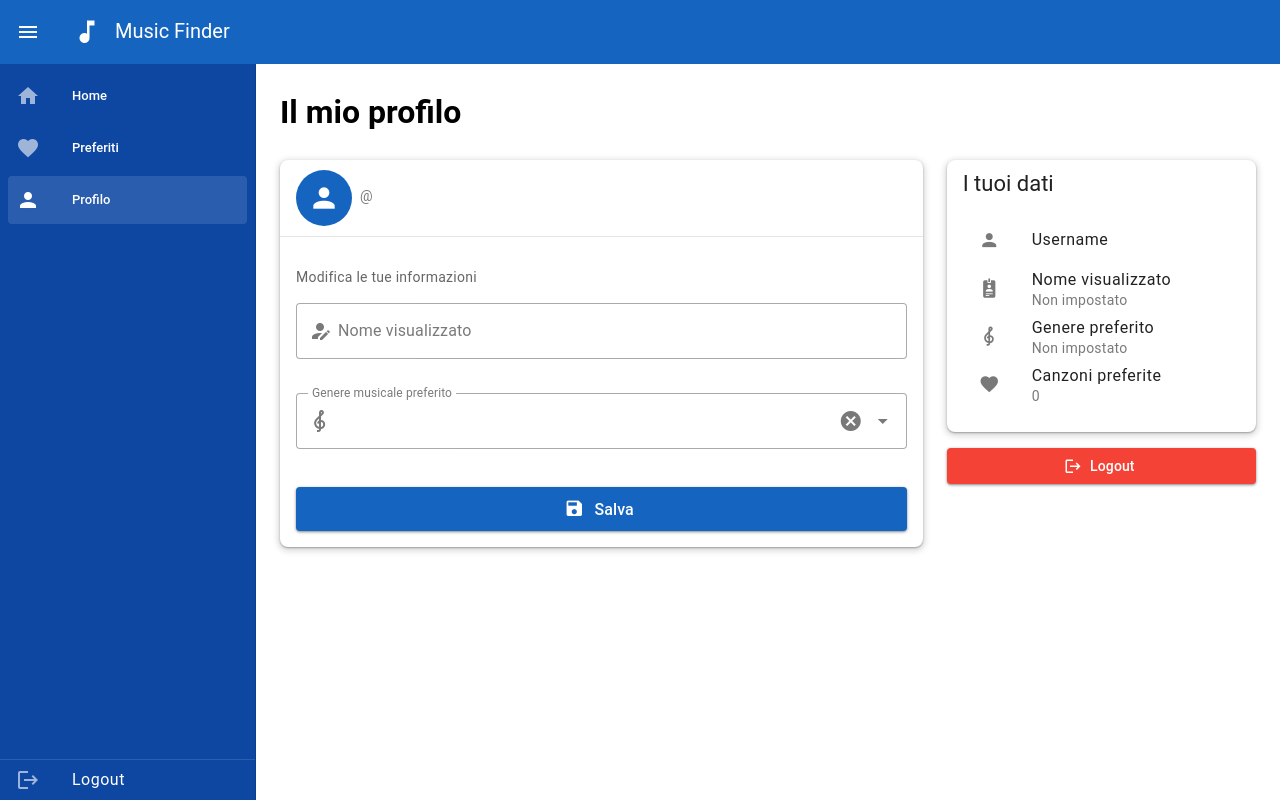
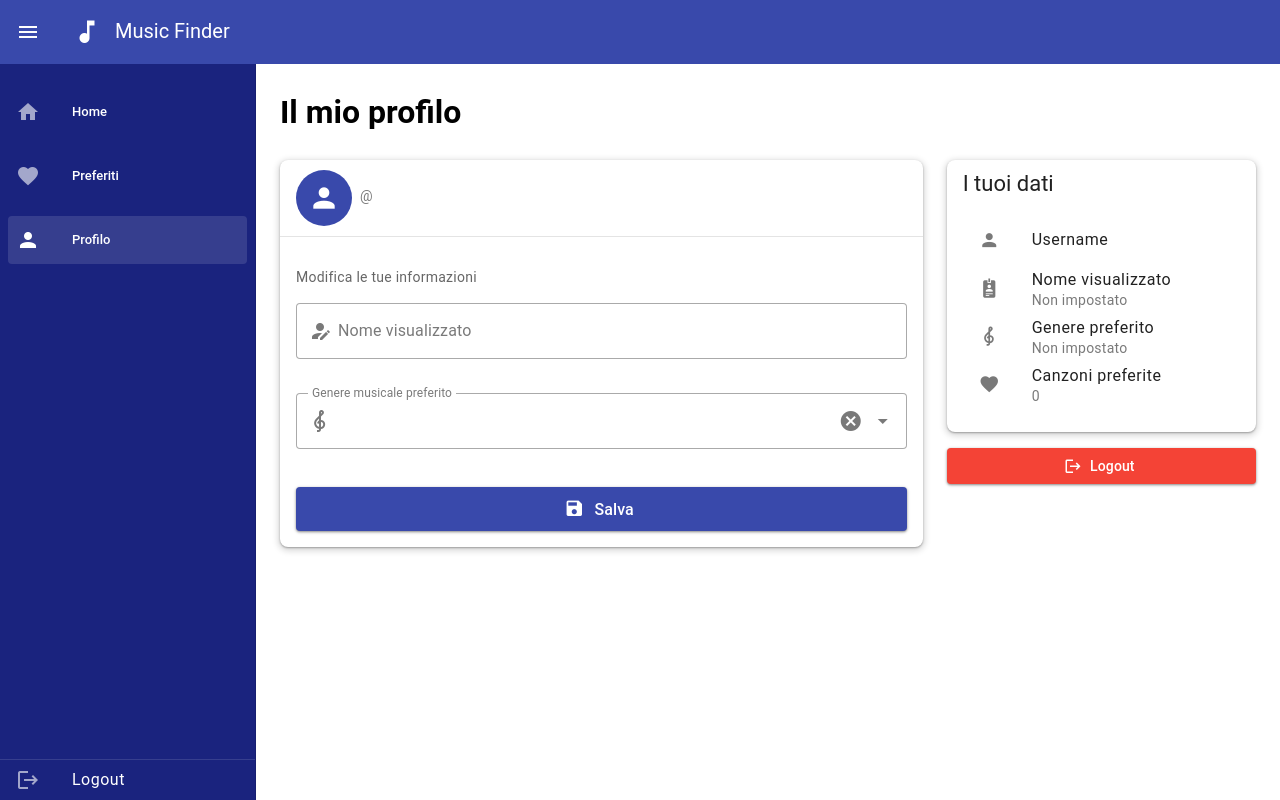
Before and after one commit to mrtrss925-dot/LyricSearch, a Vue app: page /profile in a window 1280 px wide. Built offline with nearby package versions, Linux system fonts and the light colour scheme; no server answers; the database is empty; sample sign-in values are in the browser's storage.

Commit message:
modifiche colori e home.vue

```diff
--- a/src/App.vue
+++ b/src/App.vue
@@ -22,11 +22,11 @@ function logout() {
 
 <template>
   <v-layout>
-    <v-navigation-drawer v-if="authenticated" color="blue-darken-4" permanent v-model="drawer">
+    <v-navigation-drawer v-if="authenticated" color="indigo-darken-4" permanent v-model="drawer">
       <v-list nav>
-        <v-list-item link to="/" prepend-icon="mdi-home" title="Home" base-color="white"></v-list-item>
-        <v-list-item link to="/favourites" prepend-icon="mdi-heart" title="Preferiti" base-color="white"></v-list-item>
-        <v-list-item link to="/profile" prepend-icon="mdi-account" title="Profilo" base-color="white"></v-list-item>
+        <v-list-item link to="/" prepend-icon="mdi-home" title="Home" base-color="white" class="my-4"></v-list-item>
+        <v-list-item link to="/favourites" prepend-icon="mdi-heart" title="Preferiti" base-color="white" class="my-4"></v-list-item>
+        <v-list-item link to="/profile" prepend-icon="mdi-account" title="Profilo" base-color="white" class="my-4"></v-list-item>
       </v-list>
       <template v-slot:append>
         <v-divider color="white"></v-divider>
@@ -34,7 +34,7 @@ function logout() {
       </template>
     </v-navigation-drawer>
 
-    <v-app-bar :order="-1" color="blue-darken-3" flat>
+    <v-app-bar :order="-1" color="indigo-darken-1" flat>
       <v-app-bar-nav-icon v-if="authenticated" variant="text" color="white" @click.stop="drawer = !drawer"></v-app-bar-nav-icon>
       <v-toolbar-title class="text-white">
         <v-icon icon="mdi-music-note" class="me-2"></v-icon>
--- a/src/views/Home.vue
+++ b/src/views/Home.vue
@@ -41,7 +41,7 @@ async function search() {
     Cerca una canzone
   </h1>
 
-  <v-row class="mb-6">
+  <v-row class="mb-6" align ="stretch">
     <v-col cols="12" md="8">
       <v-text-field
         v-model="searchQuery"
@@ -50,26 +50,29 @@ async function search() {
         prepend-inner-icon="mdi-music-note"
         clearable
         @keyup.enter="search"
-        hide-details
+        hide-details=""
+        persistent-placeholder
       ></v-text-field>
     </v-col>
     <v-col cols="12" md="4">
       <v-btn
-        color="blue-darken-3"
+        color="indigo-darken-1"
         size="large"
         height="56"
         block
         :loading="loading"
         @click="search"
         prepend-icon="mdi-magnify"
+        flat
       >
         Cerca
       </v-btn>
     </v-col>
   </v-row>
 
+  <div style="min-height: 400px;" class="mt-4">
   <div v-if="loading" class="text-center py-10">
-    <v-progress-circular indeterminate color="blue-darken-3" size="64"></v-progress-circular>
+    <v-progress-circular indeterminate color="indigo-darken-1" size="64"></v-progress-circular>
   </div>
 
   <div v-else-if="searched && results.length === 0 && !loading" class="text-center py-10 text-medium-emphasis">
@@ -77,7 +80,9 @@ async function search() {
     <p class="mt-4 text-h6">Nessun risultato trovato</p>
   </div>
 
+
   <lista-canzoni v-else :canzoni="results"></lista-canzoni>
+  </div>
 
   <v-snackbar-queue v-model="messages" :total-visible="3" closable></v-snackbar-queue>
 </template>
--- a/src/views/Login.vue
+++ b/src/views/Login.vue
@@ -5,6 +5,7 @@ import router from '@/router';
 
 const username = ref("");
 const password = ref("");
+const showPassword = ref(false);
 const messages = ref([]);
 const loginLoading = ref(undefined);
 
@@ -30,7 +31,7 @@ async function login() {
   <v-container class="d-flex align-center justify-center" style="min-height: 80vh;">
     <v-sheet class="mx-auto py-8 px-10" width="450" elevation="4" rounded="lg">
       <div class="text-center mb-6">
-        <v-icon icon="mdi-music-note" size="48" color="blue-darken-3"></v-icon>
+        <v-icon icon="mdi-music-note" size="48" color="indigo-darken-1"></v-icon>
         <h1 class="text-h5 mt-2">LyricSearch</h1>
         <p class="text-medium-emphasis">Accedi al tuo account</p>
       </div>
@@ -45,14 +46,16 @@ async function login() {
         ></v-text-field>
         <v-text-field
           :disabled="loginLoading ? true : false"
-          type="password"
+          :type="showPassword ? 'text' : 'password'"
           v-model.trim="password"
           label="Password"
           prepend-inner-icon="mdi-lock"
+          :append-inner-icon="showPassword ? 'mdi-eye' : 'mdi-eye-off'"
+          @click:append-inner="showPassword = !showPassword"
           variant="outlined"
           class="mb-4"
         ></v-text-field>
-        <v-btn :loading="loginLoading" color="blue-darken-3" type="submit" block size="large">
+        <v-btn :loading="loginLoading" color="indigo-darken-1" type="submit" block size="large">
           Login
         </v-btn>
       </v-form>
--- a/src/views/Profile.vue
+++ b/src/views/Profile.vue
@@ -62,7 +62,7 @@ async function salvaProfilo() {
       <v-card elevation="2" rounded="lg">
         <v-card-item>
           <template v-slot:prepend>
-            <v-avatar color="blue-darken-3" size="56">
+            <v-avatar color="indigo-darken-1" size="56">
               <v-icon icon="mdi-account" size="32" color="white"></v-icon>
             </v-avatar>
           </template>
@@ -97,7 +97,7 @@ async function salvaProfilo() {
           ></v-select>
 
           <v-btn
-            color="blue-darken-3"
+            color="indigo-darken-1"
             block
             size="large"
             :loading="saving"
```
